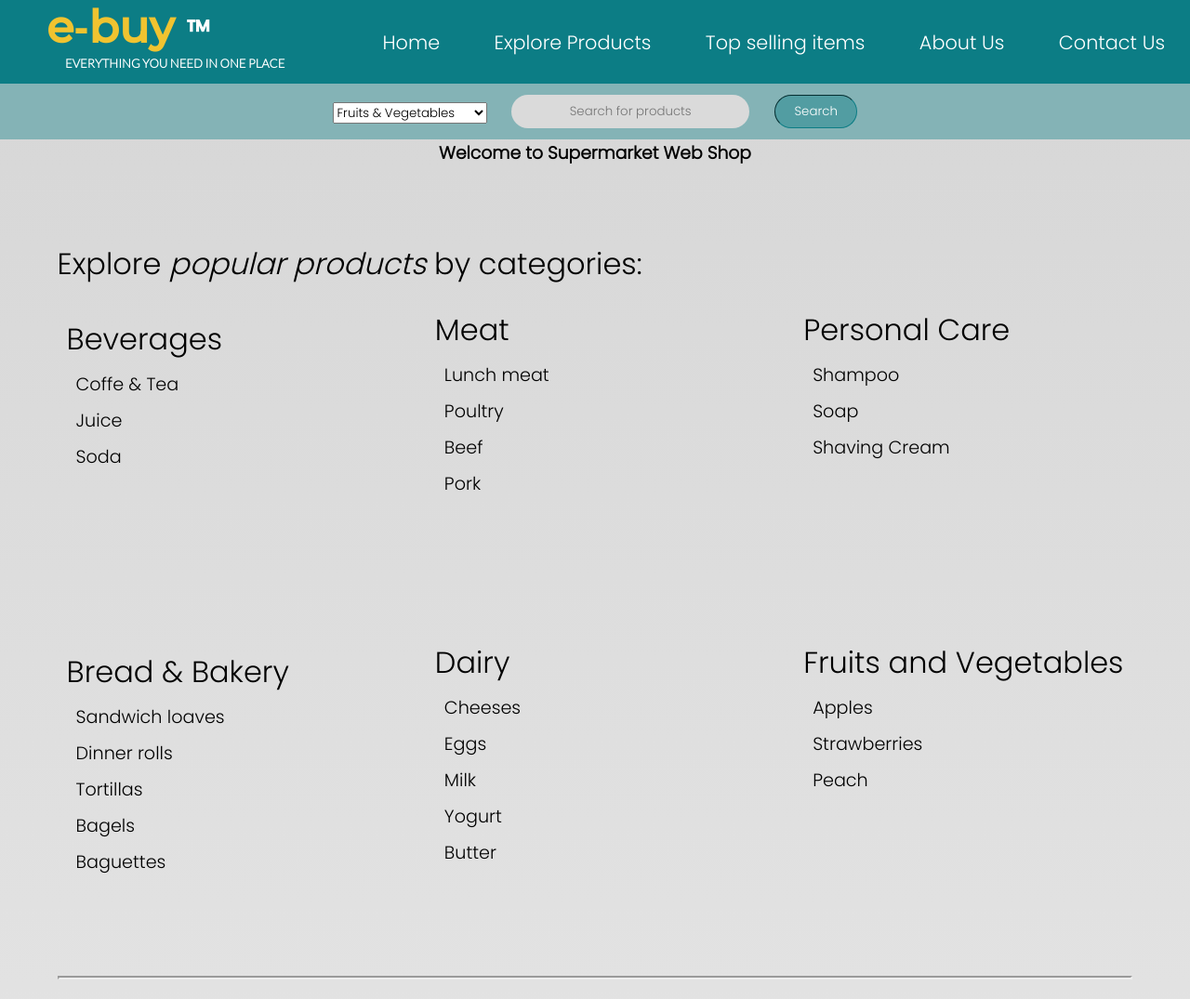
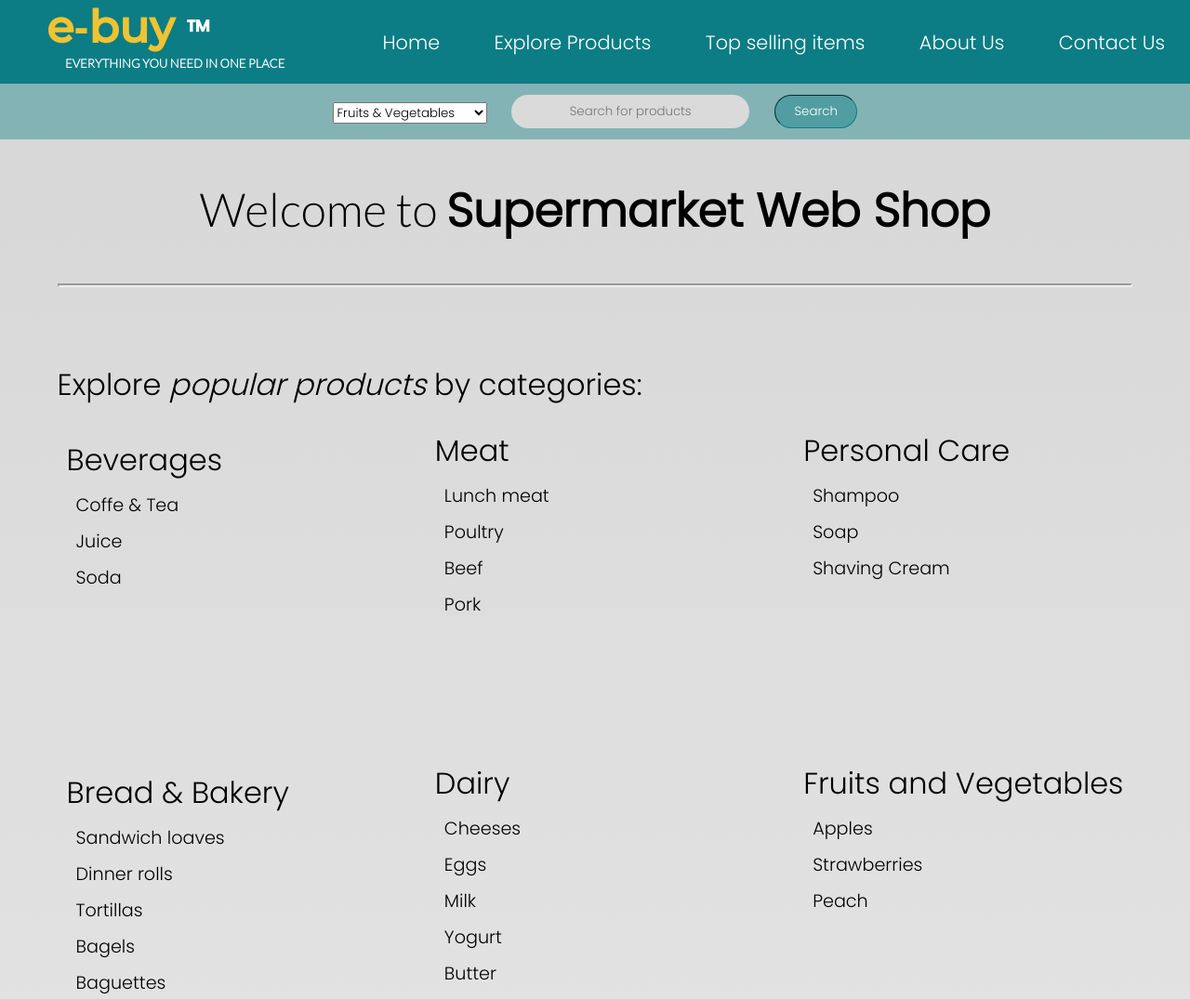
Before and after one commit to armanthegreat/WebTech-lab113, a plain HTML site: page Assignment1/index.html in a window 1280 px wide. Shown: the top 1075 px of the page at 93% size. Drawn offline with Linux system fonts and the light colour scheme.

Commit message:
added hr under h3; styled h3; used font shortand on h3;

```diff
--- a/Assignment1/index.html
+++ b/Assignment1/index.html
@@ -55,7 +55,9 @@
     </section>
 
 
-    <h3>Welcome to <strong>Supermarket Web Shop</strong></h3>
+    <h3 class="welcome_heading">Welcome to <strong>Supermarket Web Shop</strong></h3>
+
+    <hr>
 
     <section id="products-categories">
 
--- a/Assignment1/style.css
+++ b/Assignment1/style.css
@@ -90,7 +90,12 @@ nav ul li a:hover {
 }
 
 h2 {
-    font-family: 'Lato', sans-serif;
+    font-family: "Lato", sans-serif;
+}
+
+.welcome_heading {
+    margin: 40px 0;
+    font: 50px "Lato", arial;
 }
 
 main {
```
